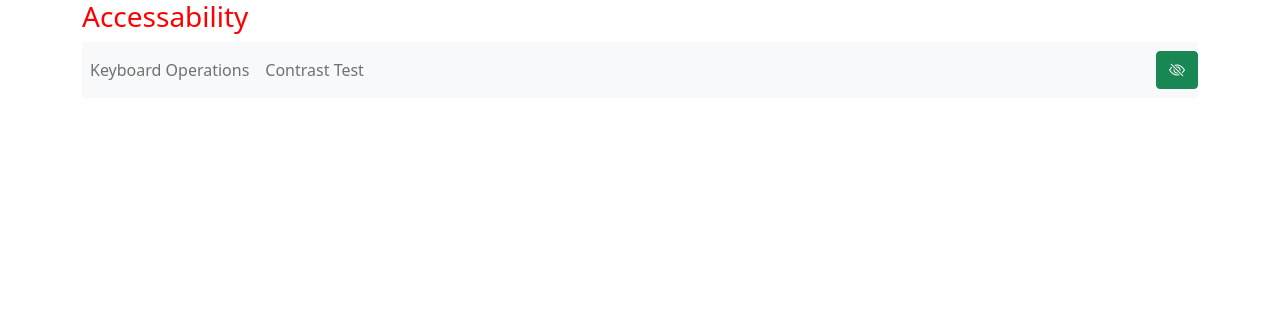
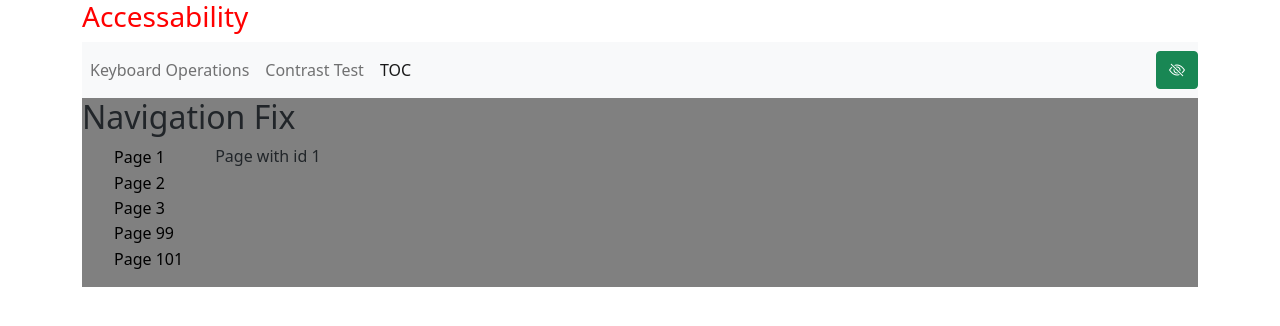
Before and after one commit to solovey1985/a11y-ca, an Angular app: page /content/page/1 in a window 1280 px wide. Before the commit this address led to /. Shown: the top 326 px of the page. Built offline with nearby package versions, Linux system fonts and the light colour scheme.

Commit message:
component with toc

```diff
--- a/src/app/app.module.ts
+++ b/src/app/app.module.ts
@@ -7,6 +7,8 @@ import { AppComponent } from './app.component';
 import { KeyboardComponent } from './components/keyboard/keyboard.component';
 import { ContrastComponent } from './components/contrast/contrast.component';
 import { HeaderComponent } from './components/header/header.component';
+import { ContentComponent } from './components/content/content.component';
+import { PageComponent } from './components/page/page.component';
 
 @NgModule({
   declarations: [
@@ -14,6 +16,8 @@ import { HeaderComponent } from './components/header/header.component';
     KeyboardComponent,
     ContrastComponent,
     HeaderComponent,
+    ContentComponent,
+    PageComponent,
   ],
   imports: [BrowserModule, AppRoutingModule],
   providers: [],
--- /dev/null
+++ b/src/app/components/content/content.component.html
@@ -0,0 +1,16 @@
+<div class="wrapper">
+  <h2>Navigation Fix</h2>
+  <div class="main-container">
+    <ul>
+      <li><a routerLink="page/1"> Page 1</a></li>
+      <li><a routerLink="page/2"> Page 2</a></li>
+      <li><a routerLink="page/3"> Page 3</a></li>
+      <li><a routerLink="page/99"> Page 99</a></li>
+      <li><a routerLink="page/101"> Page 101</a></li>
+    </ul>
+
+    <article>
+      <router-outlet></router-outlet>
+    </article>
+  </div>
+</div>
--- /dev/null
+++ b/src/app/components/content/content.component.less
@@ -0,0 +1,18 @@
+.main-container {
+  display: flex;
+  flex-direction: row;
+}
+.wrapper {
+  background-color: grey;
+}
+ul {
+  list-style: none;
+  margin-right: 2em;
+  li {
+    margin-top: 1pt;
+    a {
+      text-decoration-line: none;
+      color: black;
+    }
+  }
+}
--- /dev/null
+++ b/src/app/components/content/content.component.ts
@@ -0,0 +1,12 @@
+import { Component, OnInit } from '@angular/core';
+
+@Component({
+  selector: 'app-content',
+  templateUrl: './content.component.html',
+  styleUrls: ['./content.component.less'],
+})
+export class ContentComponent implements OnInit {
+  constructor() {}
+
+  ngOnInit() {}
+}
--- a/src/app/components/contrast/contrast.component.html
+++ b/src/app/components/contrast/contrast.component.html
@@ -1,16 +1,6 @@
 <div class="wrapper">
   <h2>Contrast Test</h2>
   <div class="main-container">
-    <ul>
-      <li><a href="/contrast/1"> Page 1</a></li>
-      <li><a href="/contrast/2"> Page 2</a></li>
-      <li><a href="/contrast/3"> Page 3</a></li>
-      <li><a href="/contrast/99"> Page 99</a></li>
-      <li><a href="/contrast/101"> Page 101</a></li>
-    </ul>
-
-    <div class="lower-contrast">
-      <h3>Param {{ param }}</h3>
-    </div>
+    <h3>H3 Header</h3>
   </div>
 </div>
--- a/src/app/components/header/header.component.html
+++ b/src/app/components/header/header.component.html
@@ -8,6 +8,11 @@
     <li class="nav-item">
       <a class="nav-link" routerLink="/contrast" routerLinkActive="active"
         >Contrast Test</a
+      >
+    </li>
+    <li class="nav-item">
+      <a class="nav-link" routerLink="/content" routerLinkActive="active"
+        >TOC</a
       >
     </li>
   </ul>
--- /dev/null
+++ b/src/app/components/page/page.component.html
@@ -0,0 +1 @@
+<p>Page with id {{ param }}</p>
--- /dev/null
+++ b/src/app/components/page/page.component.ts
@@ -0,0 +1,24 @@
+import { Component, OnInit } from '@angular/core';
+import { ActivatedRoute } from '@angular/router';
+
+@Component({
+  selector: 'app-page',
+  templateUrl: './page.component.html',
+  styleUrls: ['./page.component.css']
+})
+export class PageComponent implements OnInit {
+
+  param: number;
+  constructor(private route: ActivatedRoute) {
+    this.route.params.subscribe((params) => {
+      console.log(params);
+      if (params['id']) {
+        this.param = params['id'];
+      }
+    });
+  }
+
+  ngOnInit() {
+  }
+
+}
```
Also changed, not shown: src/app/app-routing.module.ts (+12 -0 lines), src/app/components/page/page.component.css (added).
